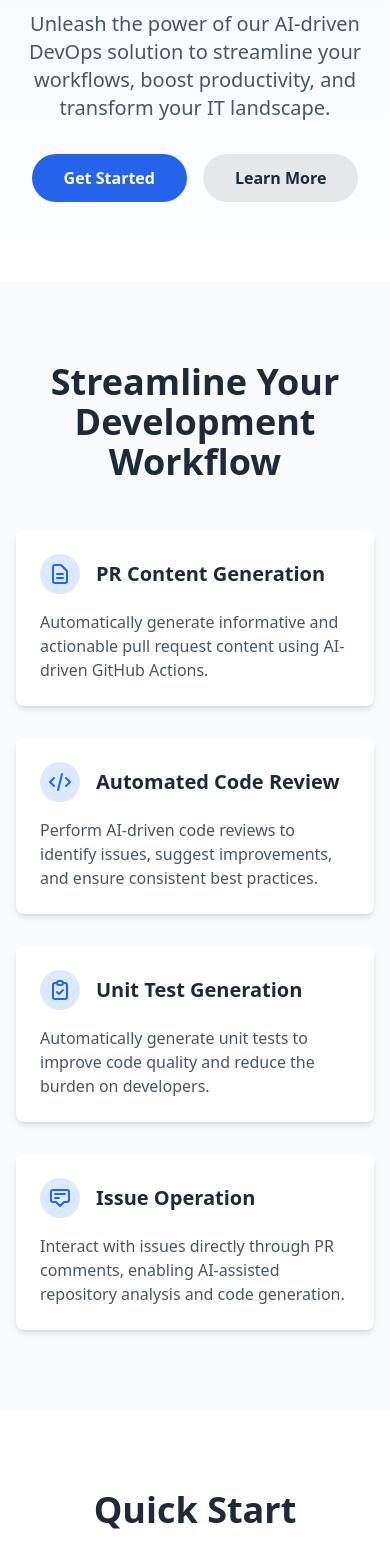
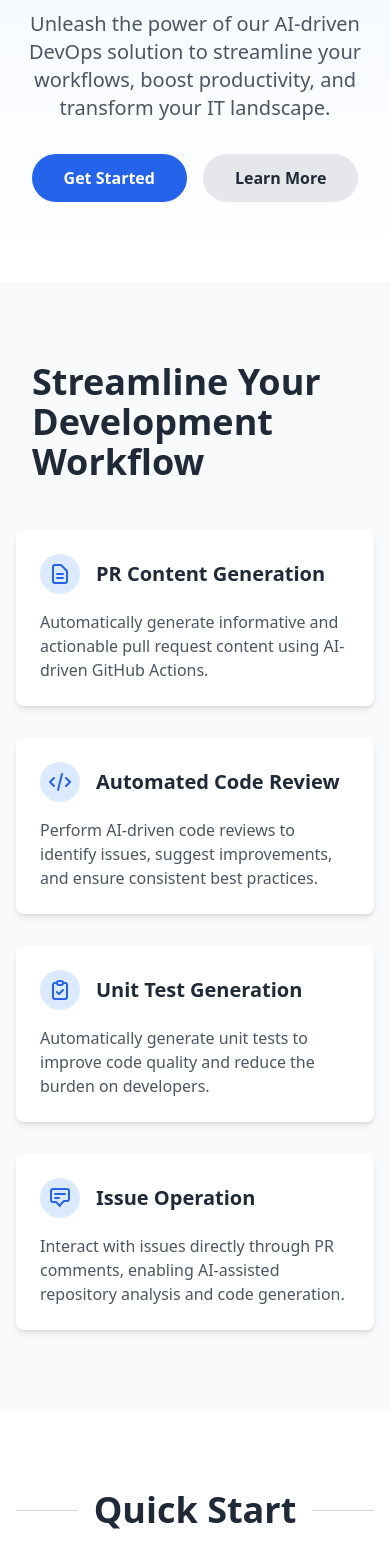
Before and after one commit to yike5460/intelli-ops, a React (Vite) app in the folder web/: page / in a window 390 px wide. Shown: the part 390-1958 px from the top of the page. Built offline with nearby package versions, Linux system fonts and the light colour scheme.

Commit message:
docs: comment pricing and ajust faq

```diff
--- a/web/src/App.jsx
+++ b/web/src/App.jsx
@@ -15,7 +15,7 @@ function App() {
         <Hero />
         <Features />
         <QuickStart />
-        <Pricing />
+        {/* <Pricing /> */}
         <FAQ />
       </main>
       <Footer />
--- a/web/src/components/FAQ.jsx
+++ b/web/src/components/FAQ.jsx
@@ -1,20 +1,32 @@
 import React from 'react';
 
+const FAQItem = ({ question, answer }) => (
+  <div className="mb-8">
+    <h3 className="text-xl font-semibold mb-2 text-gray-800">{question}</h3>
+    <p className="text-gray-600">{answer}</p>
+  </div>
+);
+
 const FAQ = () => {
+  const faqs = [
+    {
+      question: "How do I set up Intelli-Ops?",
+      answer: "Setting up Intelli-Ops involves configuring IAM to trust GitHub, setting up AWS credentials, cloning and publishing the action, and configuring your GitHub workflow. Detailed steps are provided in the Quick Start guide."
+    },
+    {
+      question: "What AWS services does Intelli-Ops use?",
+      answer: "Intelli-Ops primarily uses AWS Bedrock API for its AI-driven features. It also requires proper IAM configuration for secure access to AWS services."
+    }
+  ];
+
   return (
-    <section id="faq" className="py-20 bg-gray-100">
+    <section id="faq" className="py-20 bg-white">
       <div className="container mx-auto px-4">
-        <h2 className="text-3xl font-bold mb-12 text-center">Frequently Asked Questions</h2>
-        <div className="space-y-6">
-          <div>
-            <h3 className="text-xl font-semibold mb-2">Question 1?</h3>
-            <p>Answer to question 1.</p>
-          </div>
-          <div>
-            <h3 className="text-xl font-semibold mb-2">Question 2?</h3>
-            <p>Answer to question 2.</p>
-          </div>
-          {/* Add more FAQ items */}
+        <h2 className="text-4xl font-bold mb-12 text-center text-gray-800">Frequently Asked Questions</h2>
+        <div className="grid grid-cols-1 md:grid-cols-2 gap-x-8 gap-y-12 max-w-6xl mx-auto">
+          {faqs.map((faq, index) => (
+            <FAQItem key={index} question={faq.question} answer={faq.answer} />
+          ))}
         </div>
       </div>
     </section>
--- a/web/src/components/Features.jsx
+++ b/web/src/components/Features.jsx
@@ -14,7 +14,16 @@ const Features = () => {
   return (
     <section id="features" className="py-20 bg-gray-50">
       <div className="container mx-auto px-4">
-        <h2 className="text-4xl font-bold mb-12 text-center text-gray-800">Streamline Your Development Workflow</h2>
+        <div className="relative mb-12">
+          <div className="absolute inset-0 flex items-center">
+            <div className="w-full border-t border-gray-300"></div>
+          </div>
+          <div className="relative flex justify-center">
+            <h2 className="text-4xl font-bold px-4 bg-gray-50 text-gray-800">
+              Streamline Your Development Workflow
+            </h2>
+          </div>
+        </div>
         <div className="grid grid-cols-1 md:grid-cols-2 gap-8">
           <FeatureItem
             title="PR Content Generation"
@@ -34,7 +43,7 @@ const Features = () => {
           <FeatureItem
             title="Issue Operation"
             description="Interact with issues directly through PR comments, enabling AI-assisted repository analysis and code generation."
-            icon={<svg className="w-6 h-6 text-blue-600" fill="none" stroke="currentColor" viewBox="0 0 24 24" xmlns="http://www.w3.org/2000/svg"><path strokeLinecap="round" strokeLinejoin="round" strokeWidth="2" d="M7 8h10M7 12h4m1 8l-4-4H5a2 2 0 01-2-2V6a2 2 0 012-2h14a2 2 0 012 2v8a2 2 0 01-2 2h-3l-4 4z"></path></svg>}
+            icon={<svg className="w-6 h-6 text-blue-600" fill="none" stroke="currentColor" viewBox="0 0 24 24" xmlns="http://www.w3.org/2000/svg"><path strokeLinecap="round" strokeLinejoin="round" strokeWidth="2" d="M7 8h10M7 12h4m1 8l-4-4H5a2 2 0 01-2-2V5a2 2 0 012-2h14a2 2 0 012 2v8a2 2 0 01-2 2h-3l-4 4z"></path></svg>}
           />
         </div>
       </div>
--- a/web/src/components/QuickStart.jsx
+++ b/web/src/components/QuickStart.jsx
@@ -5,7 +5,16 @@ const QuickStart = () => {
   return (
     <section id="quickstart" className="py-20 bg-white">
       <div className="container mx-auto px-4">
-        <h2 className="text-4xl font-bold mb-12 text-center text-gray-800">Quick Start</h2>
+        <div className="relative mb-12">
+          <div className="absolute inset-0 flex items-center">
+            <div className="w-full border-t border-gray-300"></div>
+          </div>
+          <div className="relative flex justify-center">
+            <h2 className="text-4xl font-bold px-4 bg-white text-gray-800">
+              Quick Start
+            </h2>
+          </div>
+        </div>
         <div className="bg-gray-50 rounded-lg shadow-md p-6">
           <h3 className="text-2xl font-semibold mb-4 text-gray-800">1. Configuring IAM to trust GitHub</h3>
           <p className="mb-4 text-gray-600">
```
